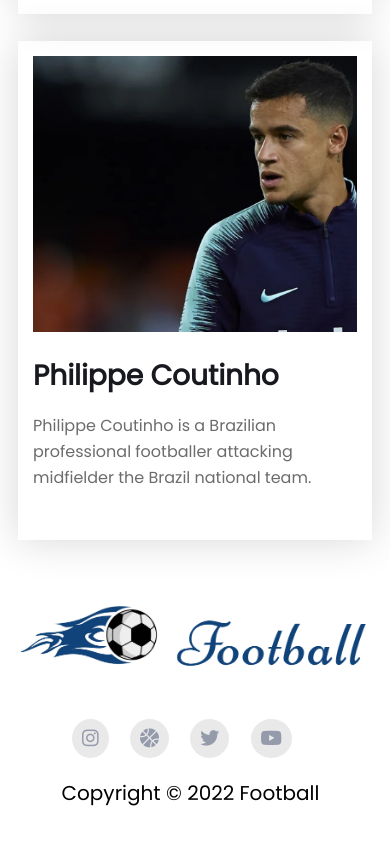
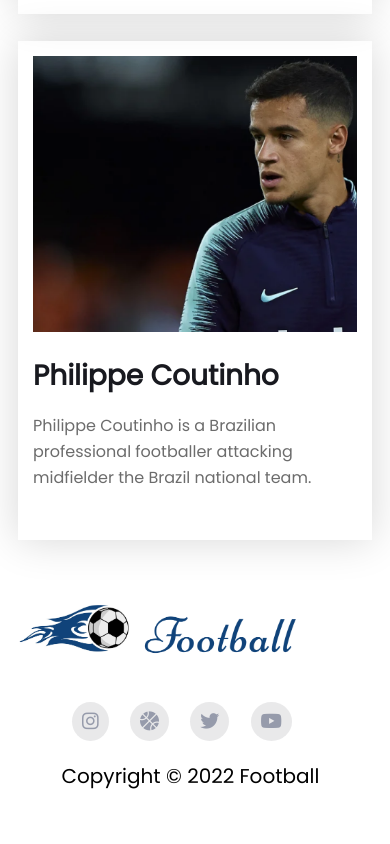
Before and after one commit to MarufhasanAf/responsive-football, a plain HTML site: page index.html in a window 390 px wide. Shown: the part 6661-7505 px from the top of the page. After the commit the page ends 7472 px from the top, so only its background shows below. Drawn offline with Linux system fonts and the light colour scheme.

Commit message:
again some responsive

```diff
--- a/styles/style.css
+++ b/styles/style.css
@@ -168,10 +168,9 @@ header{
     .footer-container{
         width: 90%;
         padding: 0px 15px;
-        margin-bottom: 150px;
     }
     .footer-logo img{
-        width: 100%;
+        width: 80%;
         height: auto;
     }
 }
```
